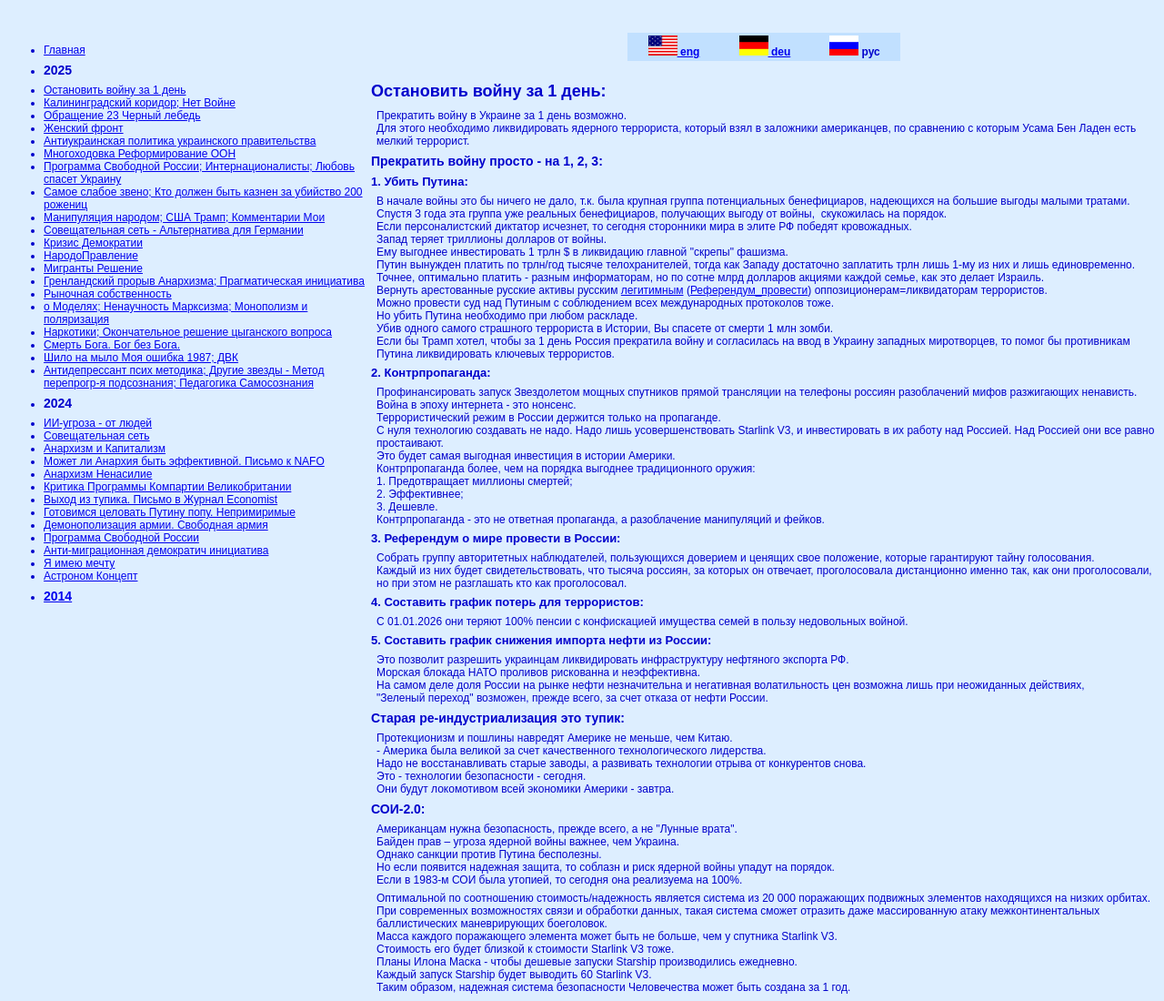
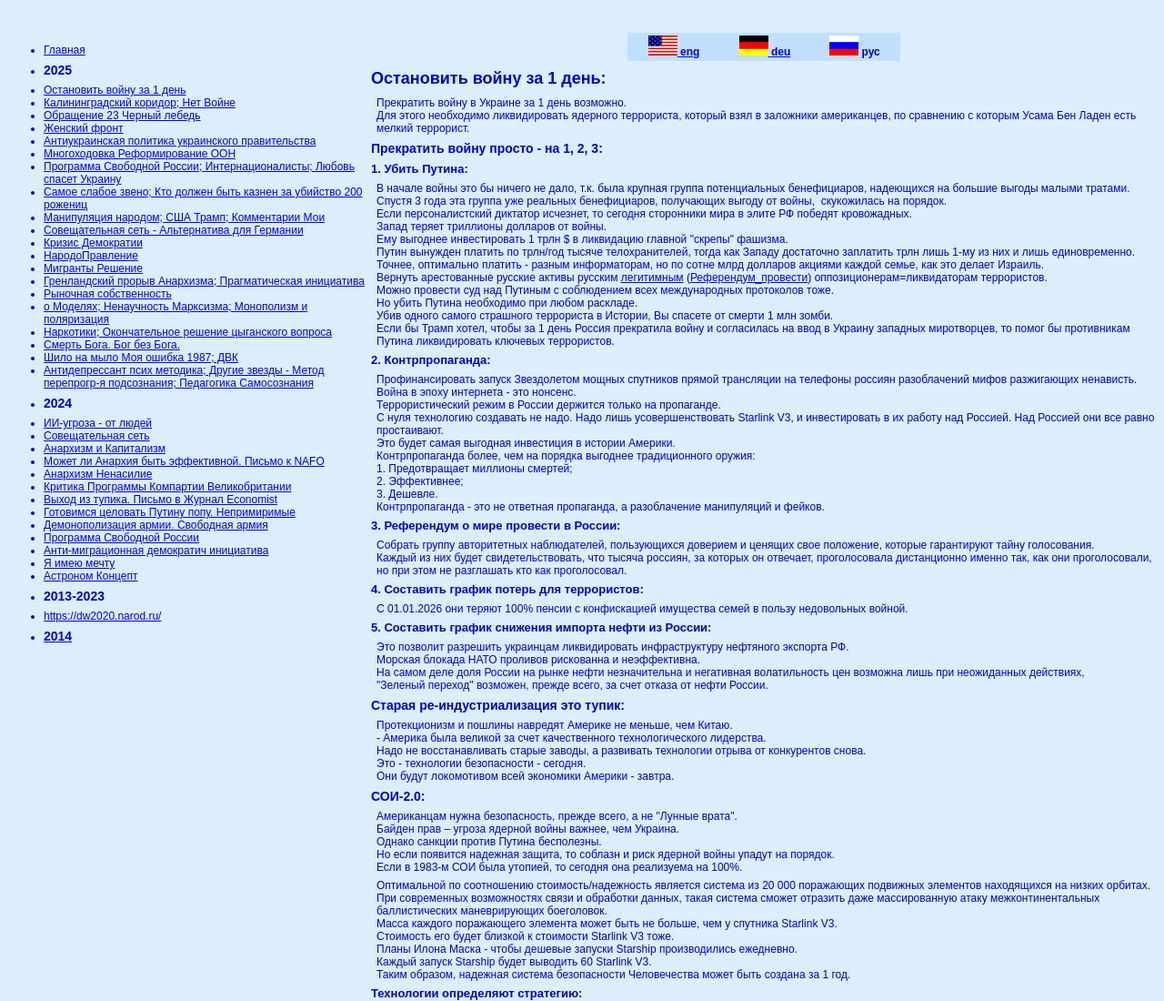
Before and after one commit to Edil0/Connor, a plain HTML site: page 2025_Rus/11To_Stop_the_war_in_1_day.htm in a window 1280 px wide. Shown: the top 1100 px of the page at 91% size. Drawn offline with Linux system fonts and the light colour scheme.

Commit message:
Add files via upload

```diff
--- a/2025_Rus/11To_Stop_the_war_in_1_day.htm
+++ b/2025_Rus/11To_Stop_the_war_in_1_day.htm
@@ -135,6 +135,12 @@
  </li>
 
 
+<li>  <h4> 2013-2023 </h4>
+ </li>
+<li>   <a href="https://dw2020.narod.ru/">
+    https://dw2020.narod.ru/ </a>
+ </li>
+
 <li>  <a href="../2014_rus.htm">
      <h4> 2014 </h4> </a>
  </li>
@@ -151,10 +157,6 @@
   <td align="center"> <img src="../images/Rus.png" height="22" width="32" /> <strong> рус </strong> </td>
  </tr>
 </table>
-
-
-
-﻿
 
 
 
```
Also changed, not shown: 2025_Rus/12Kaliningrad_corridor_Letter.htm (+6 -4 lines), 2025_Rus/13Appeal_23_Black_swan.htm (+6 -4 lines), 2025_Rus/14Womens_front.htm (+6 -4 lines), 2025_Rus/15Anti-Ukrain_policy_of_Ukrainian_governm.htm (+6 -4 lines), 2025_Rus/16Multi-move_Reforming_the_UN.htm (+6 -4 lines), 2025_Rus/21Free_Russia_Program.htm (+6 -4 lines), 2025_Rus/22The_weakest_link.htm (+6 -4 lines), 2025_Rus/23Manipulation_of_the_people.htm (+6 -4 lines), 2025_Rus/31Deliberative_network.htm (+6 -4 lines), 2025_Rus/32Crisis_of_Democracy.htm (+6 -4 lines), 2025_Rus/33Peoples_rule.htm (+6 -4 lines), 2025_Rus/34Migrants_Solution.htm (+6 -4 lines), 2025_Rus/35Greenland_breakthrough_of_Anarchism.htm (+6 -4 lines), 2025_Rus/41Market_property.htm (+6 -4 lines), 5 more files.
